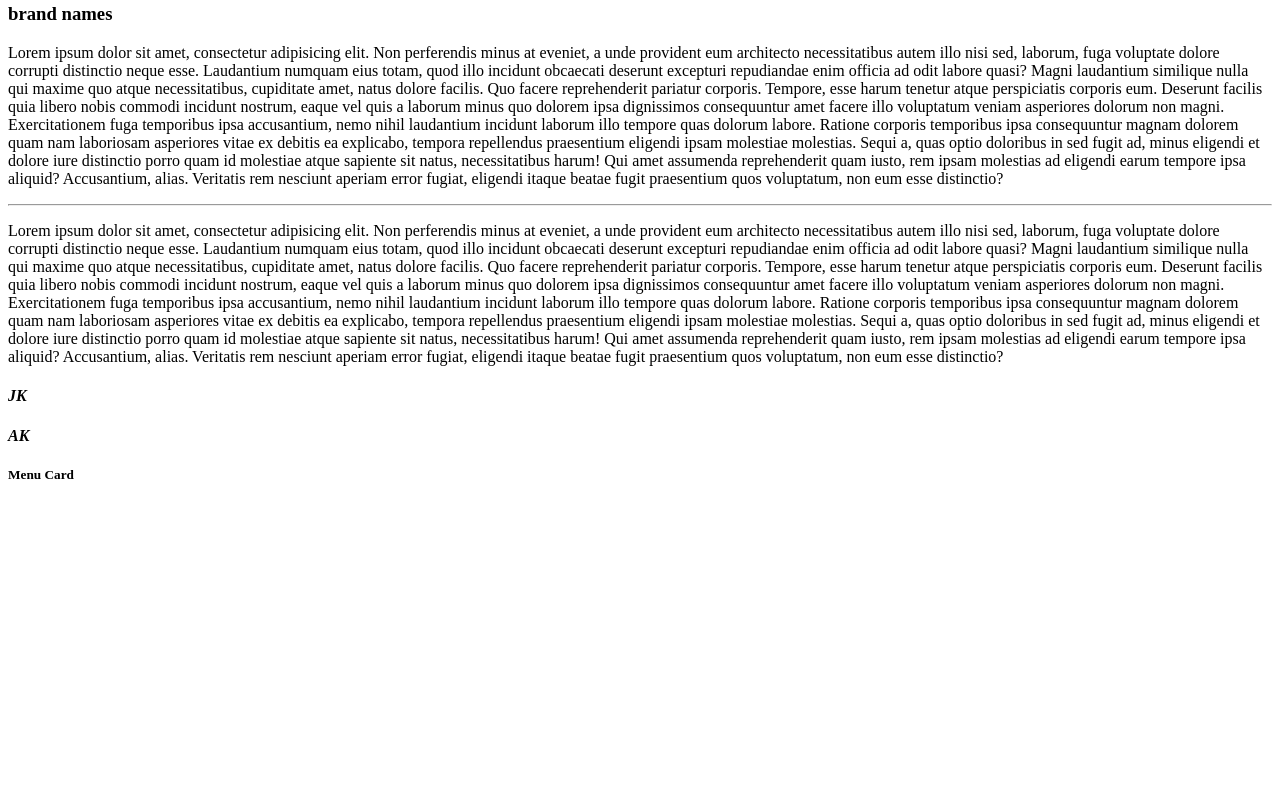
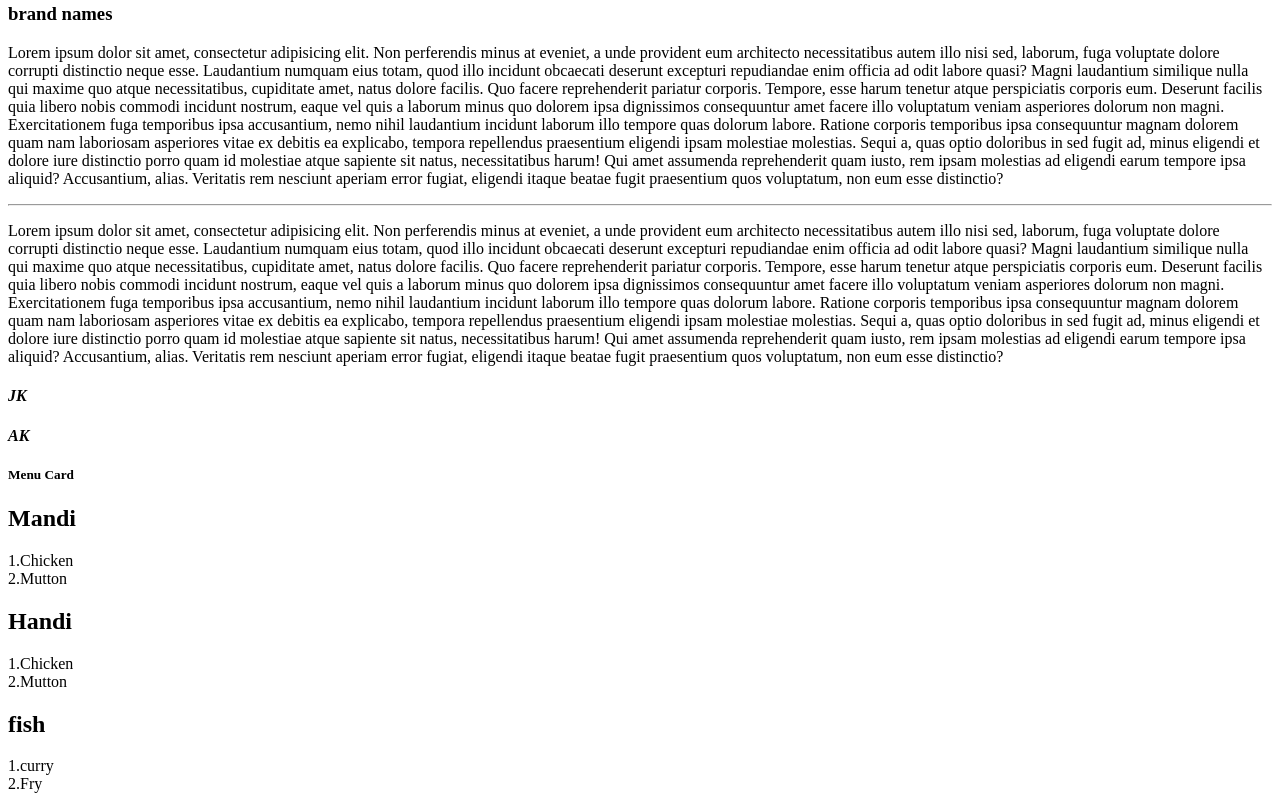
Before and after one commit to khanjawwadjk/HTML-PDAC, a plain HTML site: page HTML/lab1.html in a window 1280 px wide. Shown: the part 499-1308 px from the top of the page. Before the commit the page ends 1004 px from the top, so only its background shows below. Drawn offline with Linux system fonts and the light colour scheme.

Commit message:
updated lab 1

```diff
--- a/HTML/lab1.html
+++ b/HTML/lab1.html
@@ -74,7 +74,13 @@
       <h4><b><i>JK</i></b></h4>
       <h4><b><i>AK</i></b> </h4>
       <h5>Menu Card</h5>
-      <l> </l>
+      <h2>Mandi</h2>
+      <p>1.Chicken<br>2.Mutton </p>
+      <h2>Handi</h2>
+      <p>1.Chicken<br>2.Mutton </p>
+      <h2>fish</h2>
+      <p>1.curry<br>2.Fry </p>
+
 
 
   </body>
```
